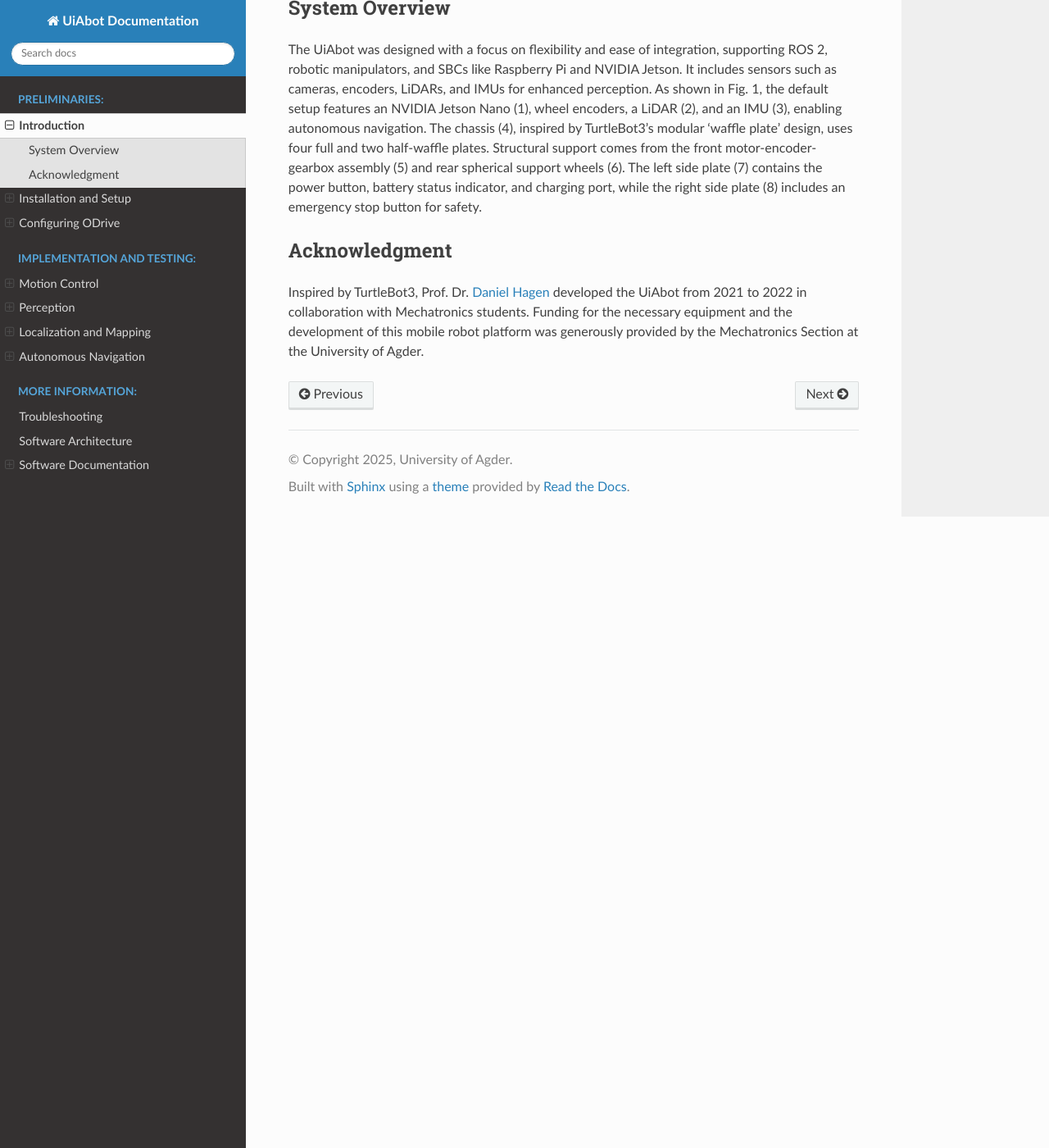
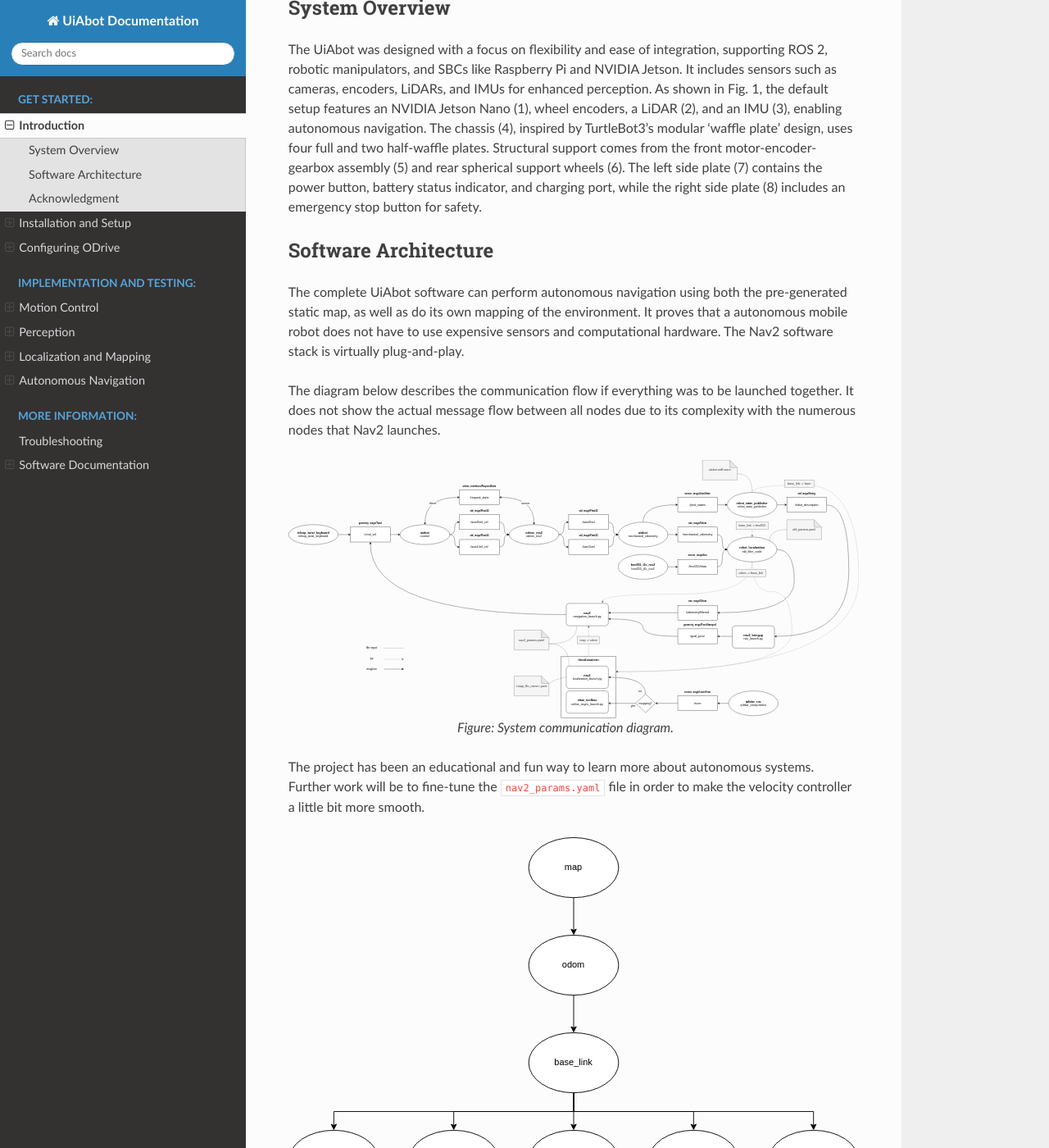
Before and after one commit to DrDanielh/UiAbot, a Sphinx documentation site: the page built from docs/src/Overview.rst, in a window 1280 px wide and 1400 px high, scrolled down 1111 px. Shown: the whole window at 82% size. Built offline with Sphinx 7.4.7 and the Read the Docs theme 3.1.0, drawn with Linux system fonts in a browser that asks for light colours; some of the changed text lies outside the part shown.

Commit message:
Updated Index

```diff
--- a/docs/index.rst
+++ b/docs/index.rst
@@ -9,7 +9,7 @@ Welcome to the UiAbot documentation!
 
 .. toctree::
    :maxdepth: 3
-   :caption: Preliminaries:
+   :caption: Get Started:
 
    src/Overview
    src/installation
--- a/docs/src/Overview.rst
+++ b/docs/src/Overview.rst
@@ -15,6 +15,35 @@
 --------------
 The UiAbot was designed with a focus on flexibility and ease of integration, supporting ROS 2, robotic manipulators, and SBCs like Raspberry Pi and NVIDIA Jetson. It includes sensors such as cameras, encoders, LiDARs, and IMUs for enhanced perception. As shown in Fig. 1, the default setup features an NVIDIA Jetson Nano (1), wheel encoders, a LiDAR (2), and an IMU (3), enabling autonomous navigation. The chassis (4), inspired by TurtleBot3’s modular 'waffle plate' design, uses four full and two half-waffle plates. Structural support comes from the front motor-encoder-gearbox assembly (5) and rear spherical support wheels (6). The left side plate (7) contains the power button, battery status indicator, and charging port, while the right side plate (8) includes an emergency stop button for safety.
 
+Software Architecture
+--------------
+
+The complete UiAbot software can perform autonomous navigation using both the pre-generated
+static map, as well as do its own mapping of the environment. It proves that a autonomous mobile robot does not have to use
+expensive sensors and computational hardware. The Nav2 software stack is virtually plug-and-play.
+
+The diagram below describes the communication flow if everything was to be launched together. It does not show the actual
+message flow between all nodes due to its complexity with the numerous nodes that Nav2 launches.
+
+.. figure:: fig/system_architecture.drawio.svg
+    :width: 1000
+    :align: center
+
+    Figure: System communication diagram.
+
+The project has been an educational and fun way to learn more about autonomous systems. Further work will be to fine-tune the
+``nav2_params.yaml`` file in order to make the velocity controller a little bit more smooth.
+
+.. figure:: fig/tf.drawio.svg
+    :width: 1000
+    :align: center
+
+    Figure: System tf2 diagram.
+
+Additionally, an overview of the TF tree is shown above. The ``base_link`` and ``base_footprint`` is basically the same frame with
+different names. The reason for having both is because there are differences of what TF some of the 3rd party packages uses as the
+reference for the robot relative to ``odom`` and ``map`` frames.
+
 Acknowledgment
 --------------
 Inspired by TurtleBot3, Prof. Dr. `Daniel Hagen <https://www.uia.no/en/kk/profile/danielh>`_ developed the UiAbot from 2021 to 2022 in collaboration with Mechatronics students. Funding for the necessary equipment and the development of this mobile robot platform was generously provided by the Mechatronics Section at the University of Agder.
```
Also changed, not shown: other parts of docs/index.rst (+0 -1 lines).
